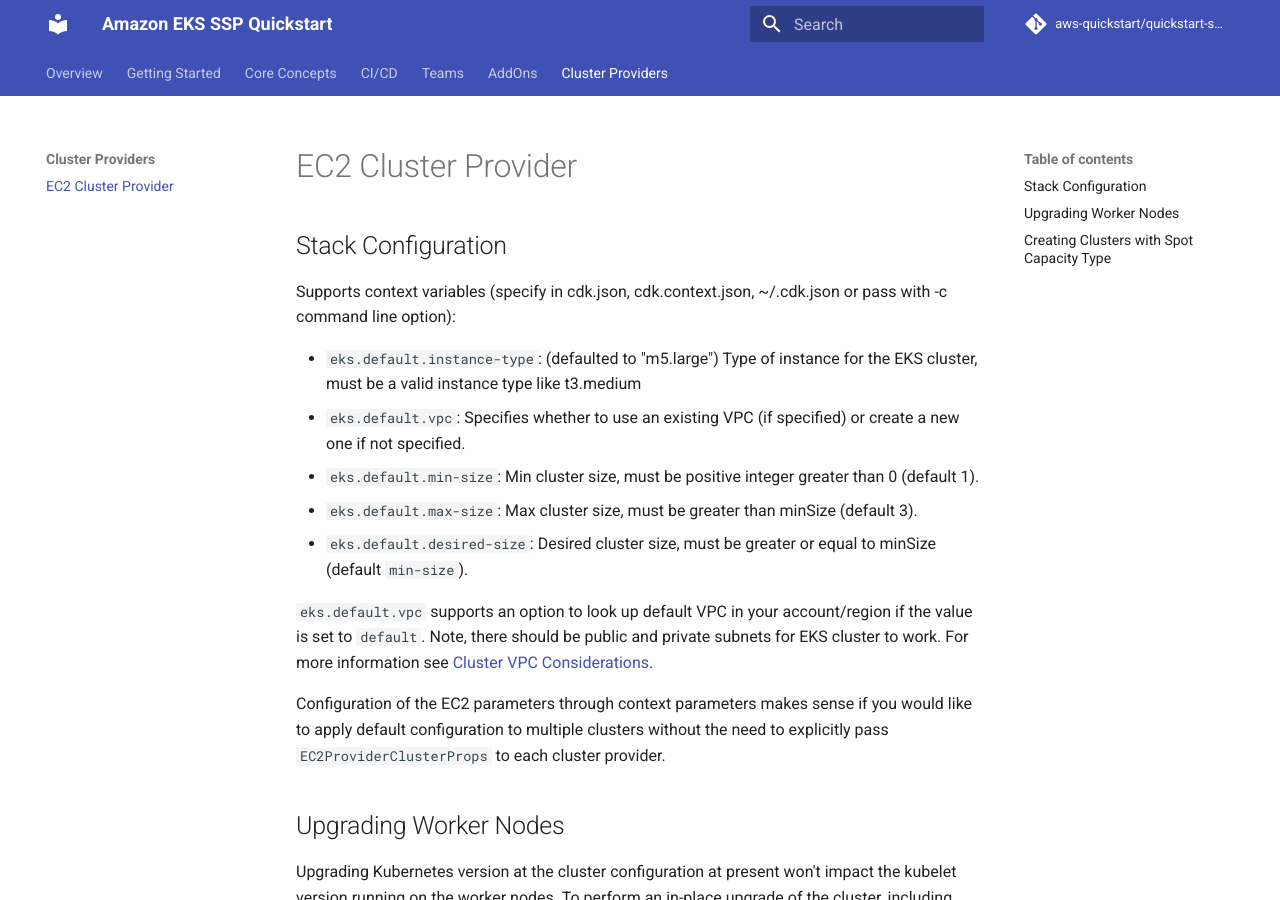
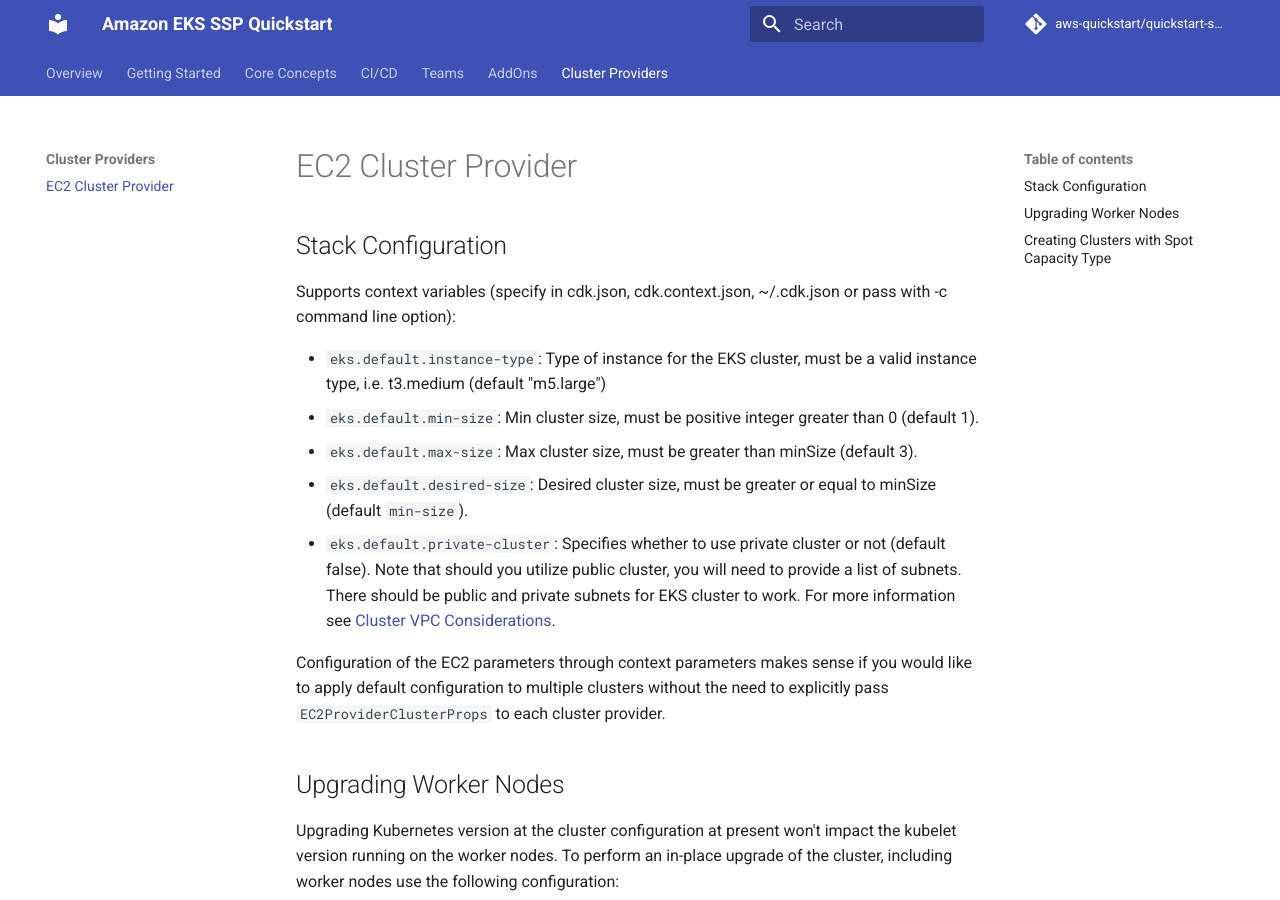
Before and after one commit to aws-quickstart/cdk-eks-blueprints, an MkDocs documentation site: the page built from docs/cluster-providers/ec2-cluster-provider.md, in a window 1280 px wide and 900 px high. Built offline with MkDocs 1.6.1 and Material for MkDocs 9.7.7, drawn with Linux system fonts in a browser that asks for light colours; comment, search, counter and statistics services are not loaded.

Commit message:
rev doc to add private cluster option

```diff
--- a/docs/cluster-providers/ec2-cluster-provider.md
+++ b/docs/cluster-providers/ec2-cluster-provider.md
@@ -4,13 +4,11 @@
 
 Supports context variables (specify in cdk.json, cdk.context.json, ~/.cdk.json or pass with -c command line option):
 
-- `eks.default.instance-type`: (defaulted to "m5.large") Type of instance for the EKS cluster, must be a valid instance type like t3.medium
-- `eks.default.vpc`: Specifies whether to use an existing VPC (if specified) or create a new one if not specified.
+- `eks.default.instance-type`: Type of instance for the EKS cluster, must be a valid instance type, i.e. t3.medium (default "m5.large")
 - `eks.default.min-size`: Min cluster size, must be positive integer greater than 0 (default 1).
 - `eks.default.max-size`: Max cluster size, must be greater than minSize (default 3).
 - `eks.default.desired-size`: Desired cluster size, must be greater or equal to minSize (default `min-size`).
-
-`eks.default.vpc` supports an option to look up default VPC in your account/region if the value is set to `default`. Note, there should be  public and private subnets for EKS cluster to work. For more information see [Cluster VPC Considerations](https://docs.aws.amazon.com/eks/latest/userguide/network_reqs.html).
+- `eks.default.private-cluster`: Specifies whether to use private cluster or not (default false). Note that should you utilize public cluster, you will need to provide a list of subnets. There should be public and private subnets for EKS cluster to work. For more information see [Cluster VPC Considerations](https://docs.aws.amazon.com/eks/latest/userguide/network_reqs.html).
 
 Configuration of the EC2 parameters through context parameters makes sense if you would like to apply default configuration to multiple clusters without the need to explicitly pass `EC2ProviderClusterProps` to each cluster provider.
 
```
